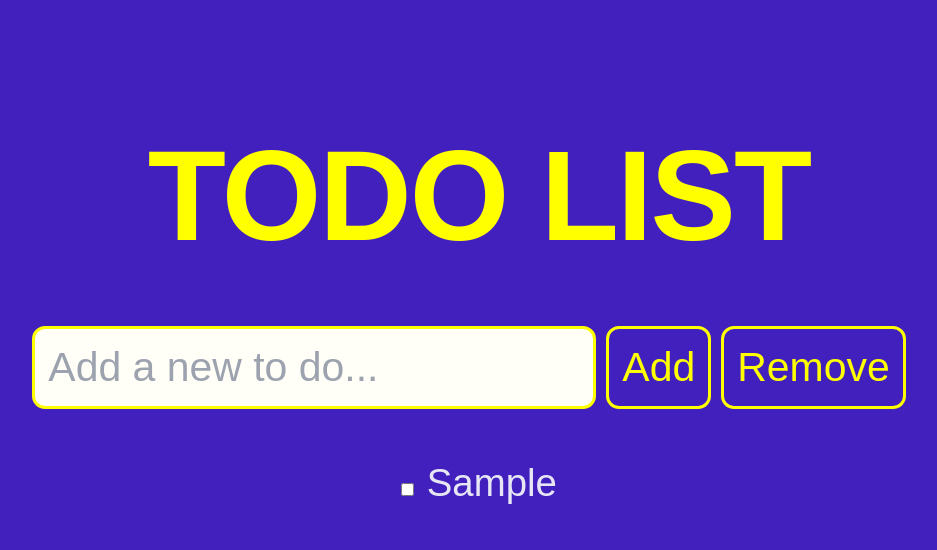
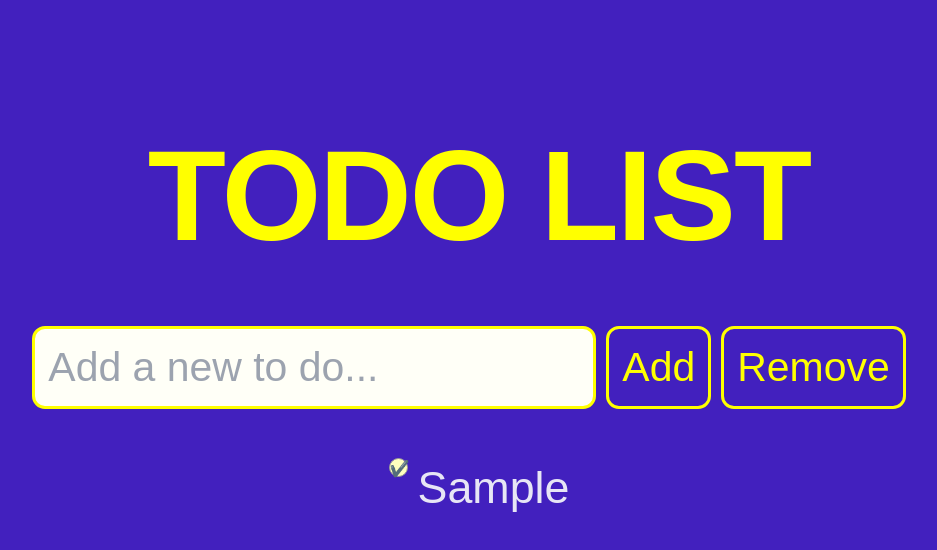
Before and after one commit to mervebalci/todo-list, a Next.js app: page / in a window 1280 px wide. Both pictures are taken after typing "Sample" into the empty fields and a click on the button "Add". Shown: the top 550 px of the page, without its empty margins (161-1098 px from the left). Built offline with nearby package versions, Linux system fonts and the light colour scheme.

Commit message:
Changing the checkbox to a button and Adding CSS

```diff
--- a/app/page.js
+++ b/app/page.js
@@ -44,7 +44,7 @@ export default function Home() {
         }
       }
     }
-    console.log(tasks)
+    console.log(arr)
   }
 
 
@@ -81,8 +81,8 @@ function Task({ value, onChangeAction }) {
   return (
     <li>
       <label>
-        <input id={value.index} type="checkbox" className="checkbox" onChange={onChangeAction} />
-        <span> {value.name}</span>
+        <button id={value.index} type="checkbox" className="checkbox" onChange={onChangeAction}>✔️</button>
+        <span className="task"> {value.name}</span>
       </label>
     </li>
   );
--- a/styles/styles.css
+++ b/styles/styles.css
@@ -84,7 +84,6 @@ h1 {
 #todoList {
   color: rgb(231, 230, 245);
   letter-spacing: 0px;
-  font-size: 3vw;
   align-items: center;
   text-align: center;
 }
@@ -95,3 +94,25 @@ h1 {
   word-spacing: 2px;
   list-style-type: none;
 }
+
+.task {
+  margin-top: 2px;
+  font-size: 3.5vw;
+}
+
+.checkbox {
+  background: rgb(255, 255, 190);
+  font-size: 1vw;
+  border: 1px solid #999;
+  border-radius: 13px;
+  float: left;
+  font-size: 16px;
+  font-weight: bold;
+  line-height: 20px;
+  height: 19px;
+  margin-right: 10px;
+  margin-top: 4px;
+  padding: 0;
+  text-align: center;
+  width: 19px;
+}
```
